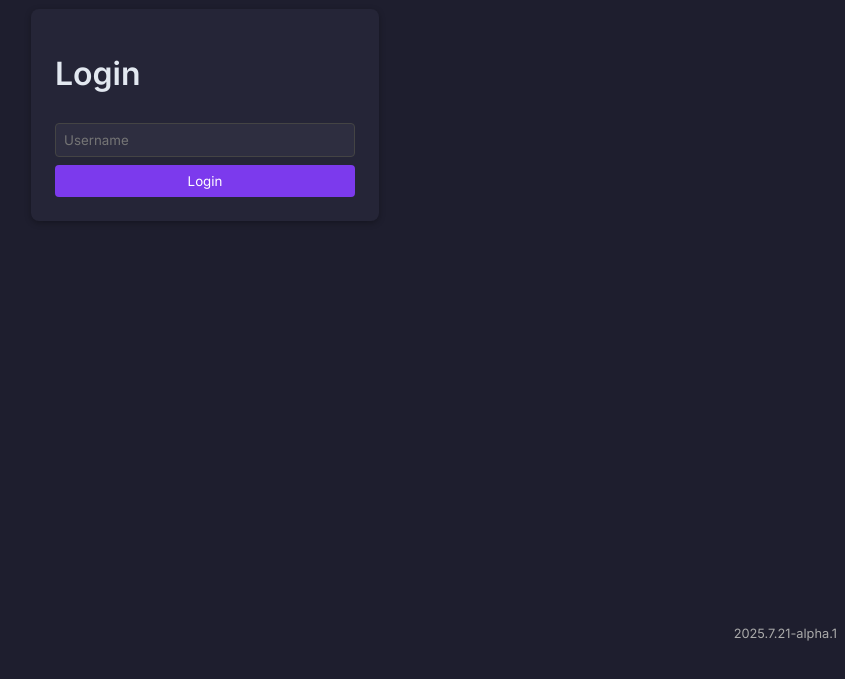
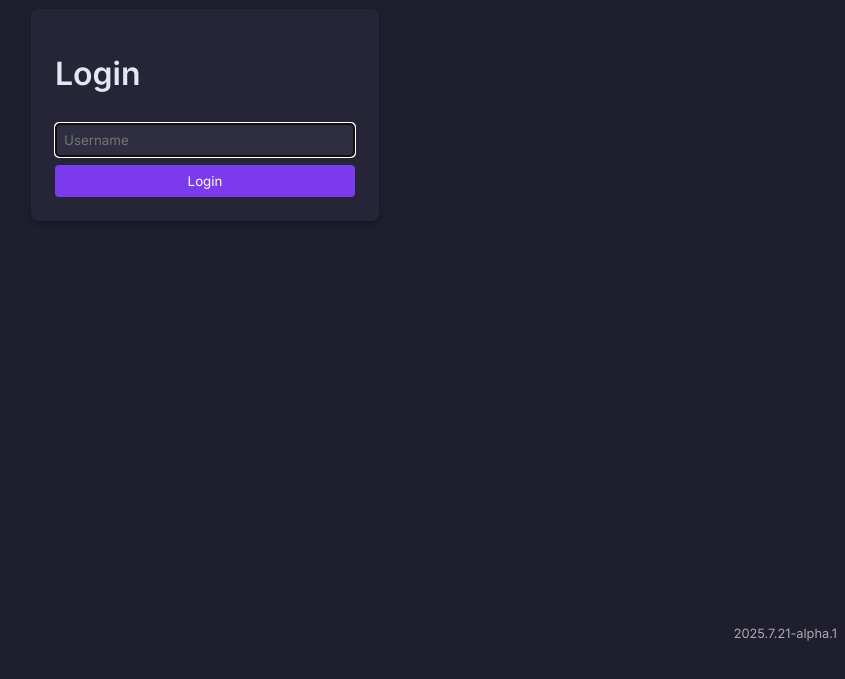
Before and after one commit to Tenosiey/Murmer, a SvelteKit app in the folder murmer_client/: page /login in a window 1280 px wide. Shown: the part 151-830 px from the top of the page, without its empty margins (435-1280 px from the left). Built offline with nearby package versions, Linux system fonts and the light colour scheme.

Commit message:
Improve login and server forms

```diff
--- a/murmer_client/src/routes/login/+page.svelte
+++ b/murmer_client/src/routes/login/+page.svelte
@@ -18,11 +18,11 @@
   }
 </script>
 
-<div class="login-container">
+<form class="login-container" on:submit|preventDefault={login}>
   <h1>Login</h1>
-  <input bind:value={username} placeholder="Username" />
-  <button on:click={login}>Login</button>
-</div>
+  <input bind:value={username} placeholder="Username" autofocus />
+  <button type="submit">Login</button>
+</form>
 
 <style>
   .login-container {
```
Also changed, not shown: murmer_client/src/routes/servers/+page.svelte (+4 -4 lines), 1 other file (tests, documents, lock files or other folders).
